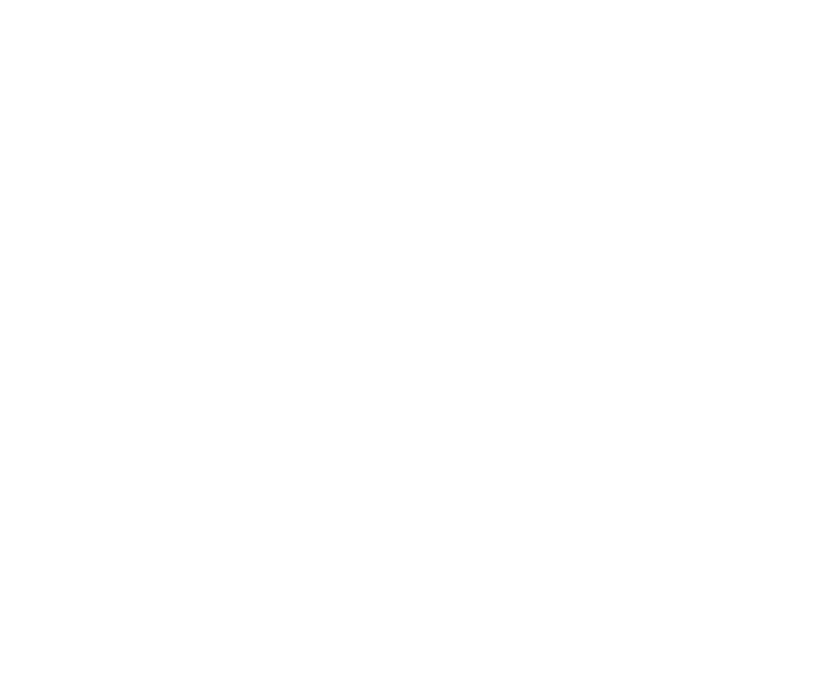
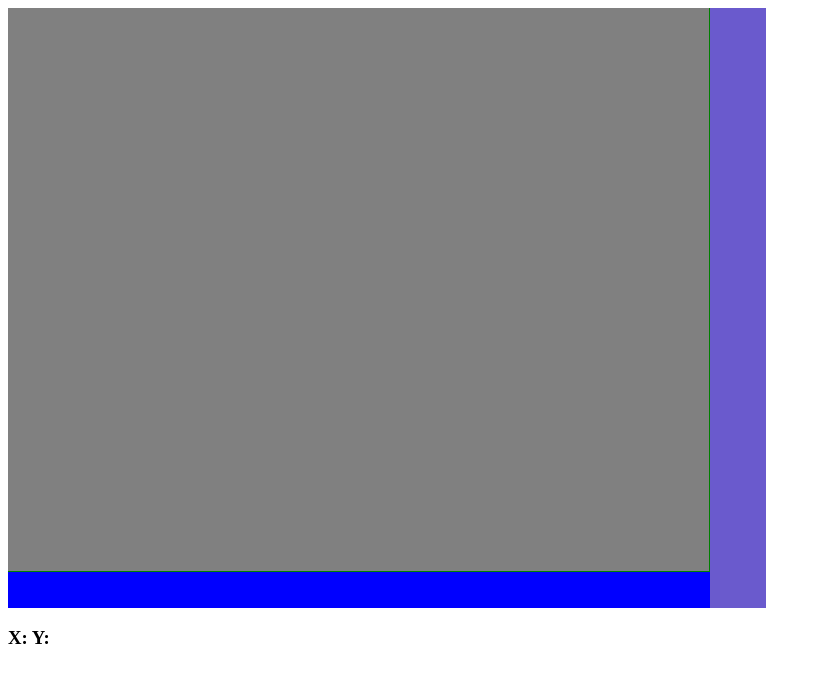
Before and after one commit to MohsenCreative/TbotChartPro, a plain HTML site: page index.html in a window 1280 px wide. Shown: the whole page, without its empty margins (0-821 px from the left). Drawn offline with Linux system fonts and the light colour scheme.

Commit message:
refactor: create first layouts with only canvas

```diff
--- a/index.html
+++ b/index.html
@@ -1,27 +1,35 @@
 <!DOCTYPE Html>
-
-
 <html>
 <head>
-    <title>Tbot Chart</title>
+    <title>Tbot Chart Pro</title>
     <meta charset="UTF-8">
     <meta name="viewport" content="width=device-width,initial-scale=1">
-    <link rel="stylesheet" href="chartPro.css">
+    <link rel="stylesheet" href="tbotChartPro.css">
 </head>
-
-
-
 <body>
 
+<div id="chart-container">
 
-
-<div id="chart-container">
+    <canvas class="inner-chart-container"></canvas>
+    <canvas class="time-scale"></canvas>
+    <canvas class="price-scale"></canvas>
 
 
 
 
+    <!--<div id="5156165" class="draggable" onmousedown="mouseDown(this.id)"></div>
+    <div id="5156168" class="draggable" onmousedown="mouseDown(this.id)"></div>
+    <div id="5156167" class="draggable" onmousedown="mouseDown(this.id)"></div>
+    <div id="5156161" class="draggable" onmousedown="mouseDown(this.id)"></div>-->
+
 </div>
+<h3 id="cordinates">X: Y:</h3>
 
-<script src="chartPro.js"></script>
+
+
+
+<script src="tbotChartPro.js"></script>
 </body>
+
+
 </html>
--- /dev/null
+++ b/tbotChartPro.css
@@ -0,0 +1,49 @@
+
+*{
+    box-sizing: border-box;
+}
+#chart-container{
+    width:60%;
+    height:600px;
+    position:relative;
+    top:0;
+    left: 0;
+    background-color:green;
+    margin:0;
+    padding:0 57px 37px 0;
+
+}
+.time-scale{
+    position:absolute;
+    left:0;
+    bottom:0;
+    width:100%;
+    height:36px;
+    padding-right:56px;
+    background-color: blue;
+}
+.price-scale{
+    position:absolute;
+    right:0;
+    top:0;
+    width:56px;
+    height:100%;
+    padding-bottom: 37px;
+    background-color: slateblue;
+}
+.inner-chart-container{
+    width:100%;
+    min-height:100%;
+    background-color: gray;
+}
+
+
+
+.draggable{
+    height:20px;
+    width:90%;
+    background-color:black;
+    position:absolute;
+    cursor:pointer;
+    margin:3px;
+}
--- /dev/null
+++ b/tbotChartPro.js
@@ -0,0 +1,28 @@
+let draggable = document.getElementById("draggable");
+let chart = document.getElementById("chart-container");
+let cordinates = document.getElementById("cordinates");
+console.log(chart.offsetHeight);
+
+let rect = chart.getBoundingClientRect().y;
+console.log(rect);
+
+//draggable.onmousedown = mouseDown;
+
+
+function mouseDown(elementId){
+    document.onmousemove = function(e){
+        e.preventDefault();
+        console.log('moving');
+        let thisElement = document.getElementById(elementId);
+        if(e.clientY > rect && e.clientY < ((chart.offsetHeight+rect)-thisElement.offsetHeight)){
+            thisElement.style.top = (e.clientY - rect)+'px';
+        }
+    };
+    document.onmouseup = function(e){
+        let thisElement = document.getElementById(elementId);
+        console.log(e.clientY);
+        document.onmouseup = null;
+        document.onmousemove = null;
+    };
+
+}
```
Also changed, not shown: chartPro.css (deleted), chartPro.js (deleted).
